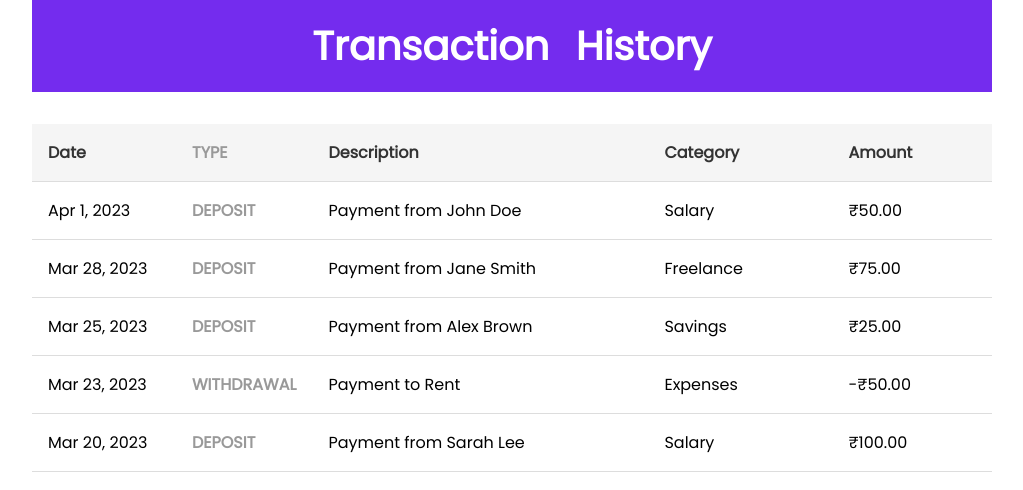
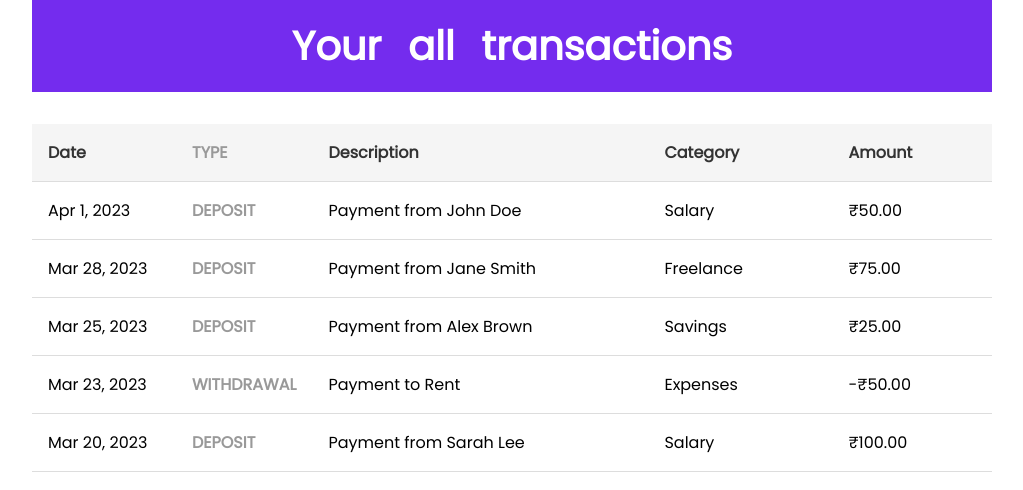
Before and after one commit to ritu220/electrothon_5.0.github.io, a plain HTML site: page history.html in a window 1280 px wide. Shown: the whole page, without its empty margins (128-1151 px from the left). Drawn offline with Linux system fonts and the light colour scheme.

Commit message:
Update history.html

```diff
--- a/history.html
+++ b/history.html
@@ -9,7 +9,7 @@
 <body>
   <div class="container">
     <header>
-      <h1>Transaction History</h1>
+      <h1>Your all transactions</h1>
     </header>
     <main>
       <table>
```
